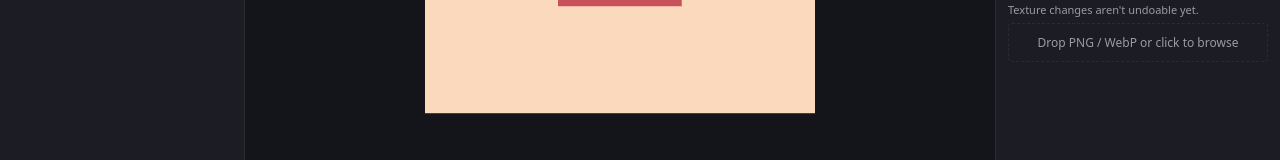
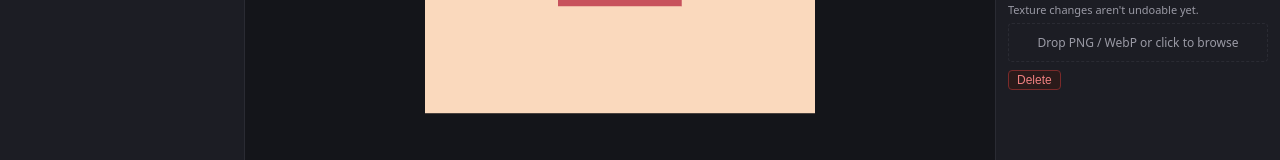
Before and after one commit to zeikar/iki, a React (Vite) app in the folder examples/editor/: page / in a window 1280 px wide. Both pictures are taken after a click on the button "+ Part". Shown: the part 535-695 px from the top of the page. Built offline with nearby package versions, Linux system fonts and the light colour scheme.

Commit message:
feat(editor): Inspector delete for selected part/deformer

```diff
--- a/examples/editor/src/Inspector.tsx
+++ b/examples/editor/src/Inspector.tsx
@@ -122,6 +122,8 @@ export function Inspector() {
   const model = doc.getModel();
   const deformer =
     model.deformers?.find((d) => d.id === selectedDeformerId) ?? null;
+  const deletePart = useEditorStore((s) => s.deletePart);
+  const deleteDeformer = useEditorStore((s) => s.deleteDeformer);
   const canUndo = useEditorStore((s) => {
     void s.revision;
     return s.doc.canUndo();
@@ -148,12 +150,18 @@ export function Inspector() {
             deformer={deformer}
             model={model}
             runCommand={runCommand}
+            deleteDeformer={deleteDeformer}
           />
         ) : (
           <p style={labelStyle}>Select a part or deformer to edit.</p>
         )
       ) : selectedPartId && part ? (
-        <PartFields part={part} model={model} runCommand={runCommand} />
+        <PartFields
+          part={part}
+          model={model}
+          runCommand={runCommand}
+          deletePart={deletePart}
+        />
       ) : (
         <p style={labelStyle}>Select a part or deformer to edit.</p>
       )}
@@ -165,10 +173,12 @@ function PartFields({
   part,
   model,
   runCommand,
+  deletePart,
 }: {
   part: IkiPart;
   model: IkiModel;
   runCommand: (cmd: EditCommand) => void;
+  deletePart: (id: string) => void;
 }) {
   const id = part.id;
 
@@ -239,6 +249,23 @@ function PartFields({
       />
 
       <TextureField partId={id} />
+
+      <button
+        type="button"
+        onClick={() => deletePart(id)}
+        style={{
+          alignSelf: "flex-start",
+          padding: "2px 8px",
+          fontSize: 12,
+          background: "#2a1a1a",
+          border: "1px solid #7a2a2a",
+          borderRadius: 4,
+          color: "#f08080",
+          cursor: "pointer",
+        }}
+      >
+        Delete
+      </button>
     </div>
   );
 }
@@ -253,10 +280,12 @@ function DeformerPanel({
   deformer,
   model,
   runCommand,
+  deleteDeformer,
 }: {
   deformer: IkiDeformer;
   model: IkiModel;
   runCommand: (cmd: EditCommand) => void;
+  deleteDeformer: (id: string) => void;
 }) {
   const id = deformer.id;
 
@@ -277,6 +306,22 @@ function DeformerPanel({
           model={model}
           runCommand={runCommand}
         />
+        <button
+          type="button"
+          onClick={() => deleteDeformer(id)}
+          style={{
+            alignSelf: "flex-start",
+            padding: "2px 8px",
+            fontSize: 12,
+            background: "#2a1a1a",
+            border: "1px solid #7a2a2a",
+            borderRadius: 4,
+            color: "#f08080",
+            cursor: "pointer",
+          }}
+        >
+          Delete
+        </button>
       </div>
     );
   }
@@ -340,6 +385,23 @@ function DeformerPanel({
         model={model}
         runCommand={runCommand}
       />
+
+      <button
+        type="button"
+        onClick={() => deleteDeformer(id)}
+        style={{
+          alignSelf: "flex-start",
+          padding: "2px 8px",
+          fontSize: 12,
+          background: "#2a1a1a",
+          border: "1px solid #7a2a2a",
+          borderRadius: 4,
+          color: "#f08080",
+          cursor: "pointer",
+        }}
+      >
+        Delete
+      </button>
     </div>
   );
 }
```
